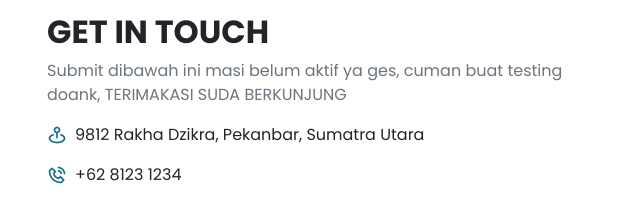
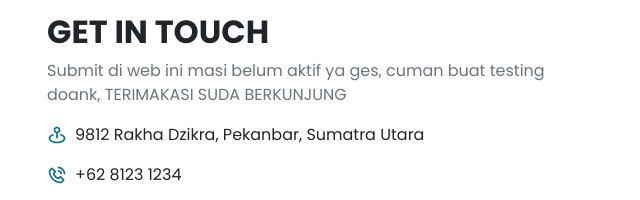
Before and after one commit to rakhaguevara/portofolio-dua.github.io, a plain HTML site: page index.html in a window 1280 px wide. Shown: the part 2837-3037 px from the top of the page, 35-675 px from the left. Drawn offline with nearby package versions, Linux system fonts and the light colour scheme.

Commit message:
"ganti text"

```diff
--- a/index.html
+++ b/index.html
@@ -335,7 +335,7 @@
           <div class="col-md-6">
             <p class="text-orange fw-semibold">Contact</p>
             <h2 class="section-title">get in touch</h2>
-            <p class="text-secondary mb-3">Submit dibawah ini masi belum aktif ya ges, cuman buat testing doank, TERIMAKASI SUDA BERKUNJUNG</p>
+            <p class="text-secondary mb-3">Submit di web ini masi belum aktif ya ges, cuman buat testing doank, TERIMAKASI SUDA BERKUNJUNG</p>
 
             <div class="d-flex align-items-center gap-2 mb-3">
               <i class="bx bx-map-pin text-orange fs-5"></i>
```
